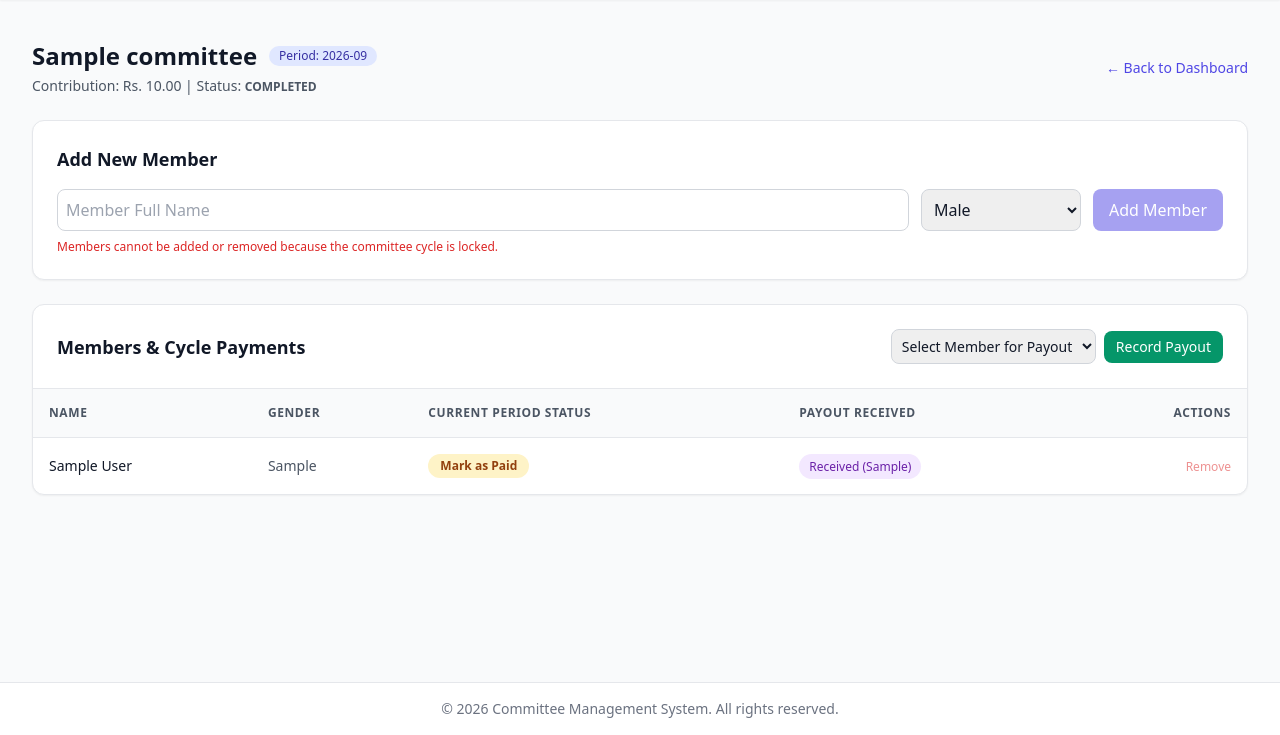
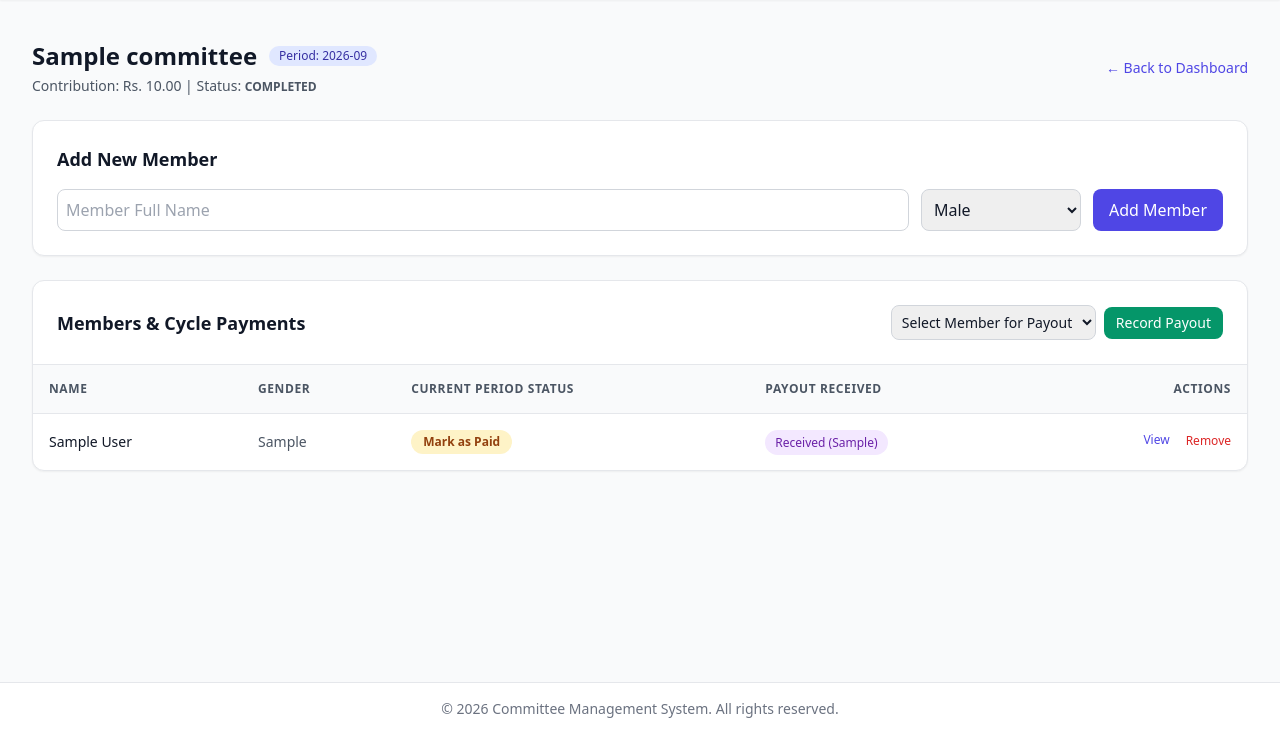
Before and after one commit to ahmadubaid061/Flask_Python, a Flask app: page /admin/committee/1/explore in a window 1280 px wide. Shown: the part 65-800 px from the top of the page. Run offline with Flask 3, Linux system fonts and the light colour scheme; a user stored in the database is signed in; tables that the repository leaves empty hold one stand-in row (values such as "Sample post"); some libraries are stand-ins or nearby versions.

Commit message:
member details link added

```diff
--- a/12-Commette_Management_App/committee_app/app/templates/committees/explore.html
+++ b/12-Commette_Management_App/committee_app/app/templates/committees/explore.html
@@ -31,14 +31,10 @@
             focus:outline-none") }}
         </div>
         <button type="submit"
-            class="bg-indigo-600 hover:bg-indigo-700 text-white font-medium px-4 py-2 rounded-lg transition {% if committee.is_locked %}opacity-50 cursor-not-allowed{% endif %}"
-            {% if committee.is_locked %}disabled{% endif %}>
+            class="bg-indigo-600 hover:bg-indigo-700 text-white font-medium px-4 py-2 rounded-lg transition">
             Add Member
         </button>
     </form>
-    {% if committee.is_locked %}
-    <p class="text-xs text-red-600 mt-2">Members cannot be added or removed because the committee cycle is locked.</p>
-    {% endif %}
 </div>
 
 <!-- Members Table & Payout Panel -->
@@ -104,16 +100,20 @@
                         <span class="text-xs text-gray-400">Pending</span>
                         {% endif %}
                     </td>
-                    <td class="p-4 text-right space-x-2">
+                    <td class="p-4 text-right space-x-2 flex justify-end items-center gap-2">
+                        <!-- View Details Button -->
+                        <a href="{{ url_for('dashboard.member_details', committee_id=committee.id, member_id=item.member.id) }}"
+                            class="text-indigo-600 hover:text-indigo-800 text-xs font-medium">
+                            View
+                        </a>
+
                         <!-- Remove Member Form - WITH CSRF TOKEN -->
                         <form
                             action="{{ url_for('dashboard.remove_member', committee_id=committee.id, member_id=item.member.id) }}"
                             method="POST" class="inline"
                             onsubmit="return confirm('Are you sure you want to remove {{ item.member.name }}?');">
                             {{ member_form.hidden_tag() }}
-                            <button type="submit"
-                                class="text-red-600 hover:text-red-800 text-xs font-medium {% if committee.is_locked %}opacity-50 cursor-not-allowed{% endif %}"
-                                {% if committee.is_locked %}disabled{% endif %}>
+                            <button type="submit" class="text-red-600 hover:text-red-800 text-xs font-medium">
                                 Remove
                             </button>
                         </form>
```
